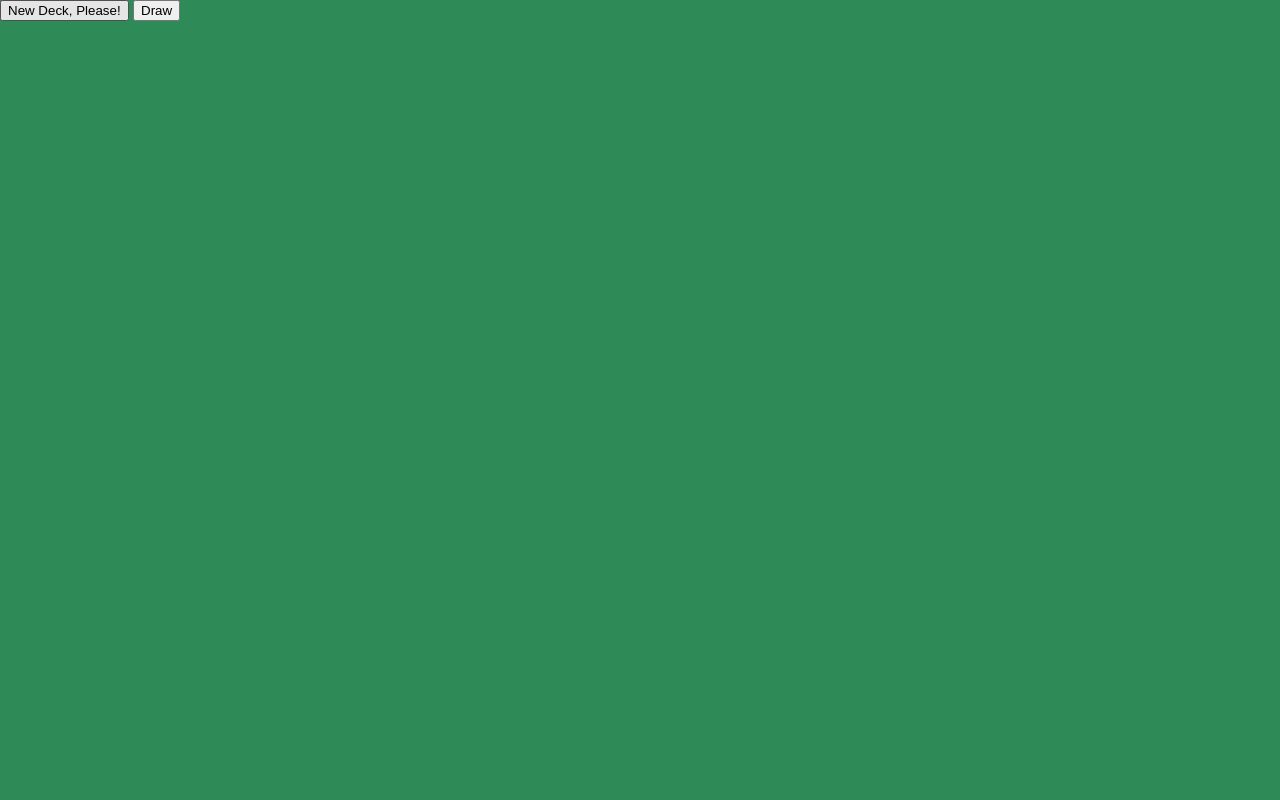
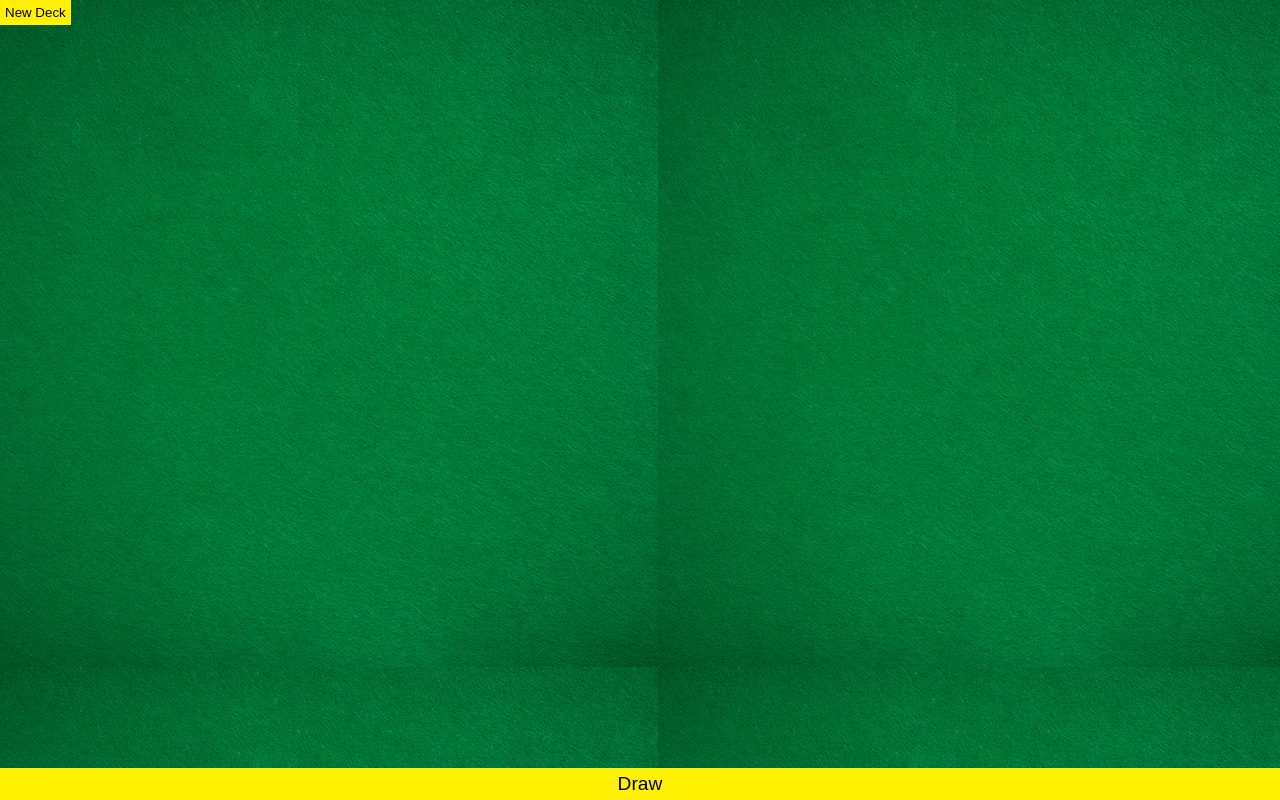
Before and after one commit to collinmorudi/mini-web-projects, a plain HTML site: page basic-deck-game/index.html in a window 1280 px wide. Drawn offline with Linux system fonts and the light colour scheme.

Commit message:
feat: apply background image and basic styling

```diff
--- a/basic-deck-game/index.css
+++ b/basic-deck-game/index.css
@@ -1,7 +1,29 @@
 html, body {
     margin: 0;
     padding: 0;
-    height: 100%;
-    font-family: Arial, sans-serif;
-    background-color: #2e8b57;
+    background-image: url("img/table.png");
+    font-family: "Exo 2", sans-serif;
+    height: 100vh;
 }
+
+body {
+    display: flex;
+    flex-direction: column;
+    justify-content: space-between;
+}
+
+button {
+    background-color: #FFF100;
+    cursor: pointer;
+    border: none;
+}
+
+button#new-deck {
+    align-self: flex-start;
+    padding: 5px;
+}
+
+button.draw {
+    font-size: 1.2em;
+    padding: 5px;
+}
--- a/basic-deck-game/index.html
+++ b/basic-deck-game/index.html
@@ -1,11 +1,13 @@
 <html>
     <head>
+        <link rel="preconnect" href="https://fonts.gstatic.com">
+        <link href="https://fonts.googleapis.com/css2?family=Exo+2:wght@300&display=swap" rel="stylesheet">
         <link rel="stylesheet" href="index.css">
     </head>
     <body>
-        <button id="new-deck">New Deck, Please!</button>
-        <button id="draw-cards">Draw</button>
+        <button id="new-deck">New Deck</button>
         <div id="cards"></div>
+        <button id="draw-cards" class="draw">Draw</button>
         <script src="index.js"></script>
     </body>
 </html>
```
Also changed, not shown: basic-deck-game/index.js (+6 -3 lines).
